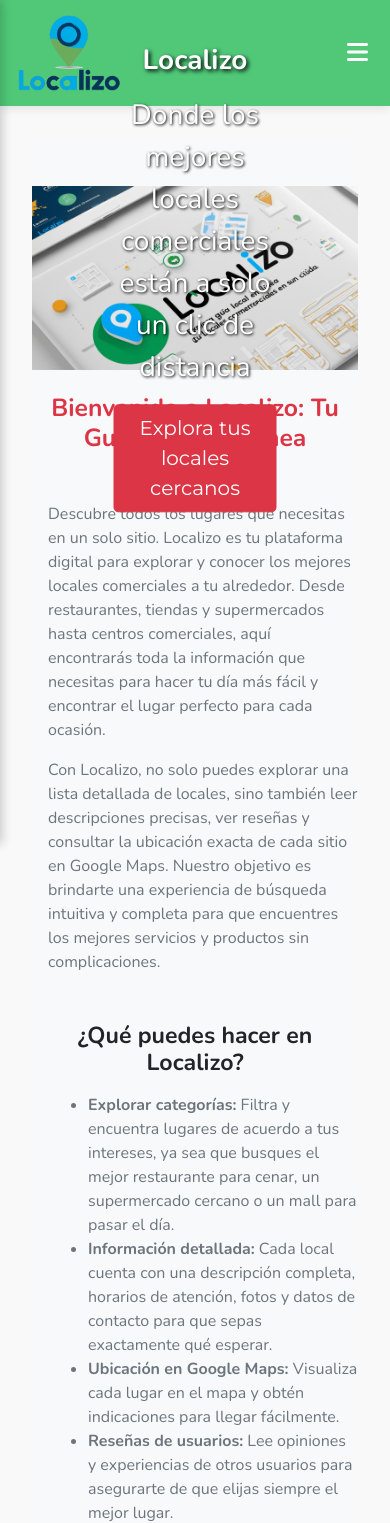
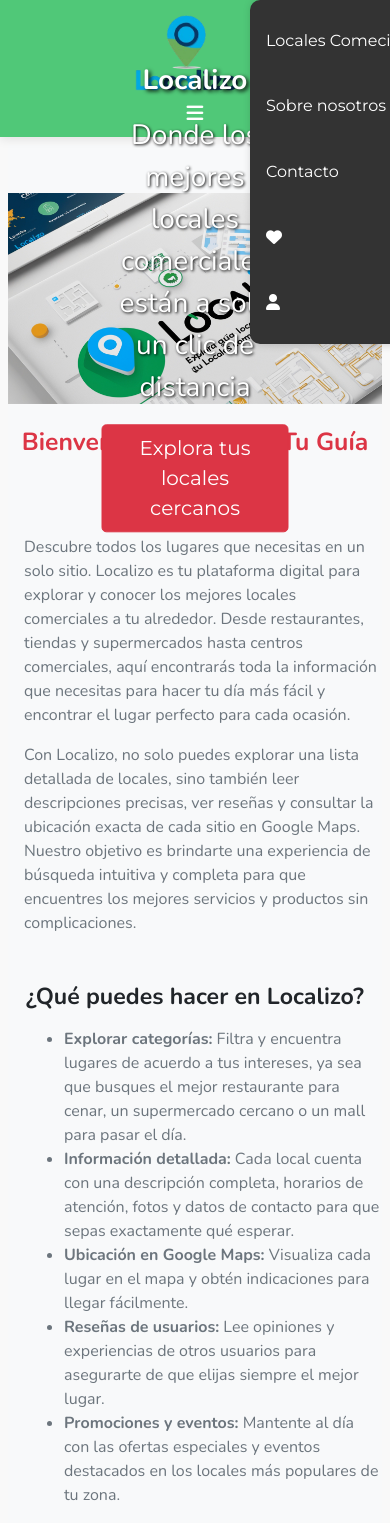
Before and after one commit to MSrLuna/Localizo, a Django app: page / in a window 390 px wide. Shown: the top 1523 px of the page. Run offline with Django 5.2, Linux system fonts and the light colour scheme.

Commit message:
Mejoras Visuales

```diff
--- a/static/css/styles.css
+++ b/static/css/styles.css
@@ -14,6 +14,7 @@
     padding: 0.5rem 1rem;
     box-shadow: 0 2px 10px rgba(0, 0, 0, 0.1);
 }
+
 .navbar .menu-toggle {
     background-color: transparent;
     border: none;
@@ -22,9 +23,11 @@
     cursor: pointer;
     transition: transform 0.2s ease;
 }
+
 .navbar .menu-toggle:hover {
     transform: rotate(90deg);
 }
+
 .navbar-brand img {
     max-height: 3rem;
 }
@@ -32,26 +35,33 @@
 .sidebar {
     position: fixed;
     top: 0;
-    left: -250px;
+    right: -250px;  /* Comienza fuera de la pantalla, a la derecha */
     width: 250px;
-    height: 100%;
+    height: auto;
+    max-height: 70%; /* No ocupa toda la pantalla */
     background-color: #333;
     color: white;
-    transition: all 0.3s ease-in-out;
+    transition: right 0.3s ease-in-out;  /* Animación para entrar y salir */
     z-index: 1000;
     box-shadow: 2px 0 10px rgba(0, 0, 0, 0.2);
+    border-radius: 10px 0 0 10px;  /* Redondea las esquinas del menú */
+    overflow-y: auto; /* Permite scroll si el contenido excede el alto del menú */
 }
+
 .sidebar.active {
-    left: 0;
+    right: 0;  /* Cuando se activa, el menú se desliza a la derecha */
 }
+
 .sidebar ul {
     list-style: none;
     padding: 0;
     margin: 2rem 0;
 }
+
 .sidebar ul li {
     margin: 1rem 0;
 }
+
 .sidebar ul li a {
     color: white;
     text-decoration: none;
@@ -60,8 +70,10 @@
     border-radius: 5px;
     transition: background-color 0.3s;
 }
+
 .sidebar ul li a:hover {
     background-color: #50C878;
+    color: white;
 }
 
 .overlay {
@@ -75,6 +87,7 @@
     display: none;
     transition: opacity 0.3s;
 }
+
 .overlay.active {
     display: block;
     opacity: 1;
@@ -97,7 +110,7 @@
 }
 
 .carousel-image {
-    object-fit: contain; /* Mantiene las proporciones originales de la imagen */
+    object-fit: contain;
     max-height: 400px;
 }
 
@@ -110,12 +123,12 @@
     background-image: inherit;
     background-size: cover;
     background-position: center;
-    background-color: rgba(0, 0, 0, 0.5); /* Fondo oscuro */
-    z-index: -1; /* Coloca el fondo debajo de la imagen */
+    background-color: rgba(0, 0, 0, 0.5);
+    z-index: -1;
 }
 
 .carousel-control-prev, .carousel-control-next {
-    background-color: rgba(0, 0, 0, 0.5); /* Fondo oscuro para los botones */
+    background-color: rgba(0, 0, 0, 0.5);
     border: none;
     color: white;
     width: 5%;
@@ -123,27 +136,83 @@
 }
 
 .carousel-control-prev-icon, .carousel-control-next-icon {
-    filter: invert(1); /* Hace los íconos blancos para una mejor visibilidad */
+    filter: invert(1);
 }
 
 .carousel-control-prev:hover, .carousel-control-next:hover,
 .carousel-control-prev:focus, .carousel-control-next:focus,
 .carousel-control-prev:active, .carousel-control-next:active {
-    background-color: rgba(0, 0, 0, 0.5); /* Fondo oscuro constante */
+    background-color: rgba(0, 0, 0, 0.5);
 }
 
-/* Limita la longitud del texto en las celdas de la tabla */
 .table td {
-    max-width: 150px;  /* Limita el ancho de la celda */
-    overflow: hidden;  /* Oculta el texto que se sale de la celda */
-    text-overflow: ellipsis;  /* Muestra '...' cuando el texto es muy largo */
-    white-space: nowrap;  /* Evita que el texto se envuelva a la siguiente línea */
+    max-width: 150px;
+    overflow: hidden;
+    text-overflow: ellipsis;
+    white-space: nowrap;
 }
 
-/* Estilo para las celdas con texto largo */
 .truncate-text {
-    max-width: 150px;  /* Limita el ancho de la celda */
-    overflow: hidden;  /* Oculta el texto que se sale de la celda */
-    text-overflow: ellipsis;  /* Muestra '...' cuando el texto es muy largo */
-    white-space: nowrap;  /* Evita que el texto se envuelva a la siguiente línea */
+    max-width: 150px;
+    overflow: hidden;
+    text-overflow: ellipsis;
+    white-space: nowrap;
 }
+
+/* Responsividad para pantallas pequeñas */
+@media (max-width: 768px) {
+    .navbar {
+        flex-direction: column;
+        padding: 1rem;
+    }
+
+    .navbar .menu-toggle {
+        font-size: 1.2rem;
+    }
+
+    .sidebar {
+        width: 200px;
+        max-height: 60%; /* Ajustar la altura del menú en pantallas pequeñas */
+    }
+
+    .sidebar ul {
+        margin-top: 1rem;
+    }
+
+    .overlay.active {
+        display: block;
+        opacity: 0.8;
+    }
+
+    .content {
+        margin: 1rem;
+    }
+
+    .carousel-image {
+        max-height: 300px;
+    }
+}
+
+/* Responsividad adicional para dispositivos muy pequeños */
+@media (max-width: 480px) {
+    .navbar {
+        padding: 0.5rem;
+    }
+
+    .sidebar {
+        width: 100%;
+        max-height: 50%; /* Menú más pequeño */
+    }
+
+    .sidebar ul {
+        margin: 1rem 0;
+    }
+
+    .content {
+        margin: 0.5rem;
+    }
+
+    .carousel-image {
+        max-height: 250px;
+    }
+}
--- a/templates/shared/baseIndex.html
+++ b/templates/shared/baseIndex.html
@@ -29,11 +29,9 @@
             {% if request.session.rol_id == '2' %}
             <li>
                 <a href="{% url 'AdminHome' %}">
-                    <i class="fas fa-home"></i> Inicio
+                    <i class="fas fa-home"></i> Panel Admin
                 </a>
             </li>
-            {% elif request.session.rol_id == '3' %}
-            <!-- Otros enlaces -->
             {% endif %}
             {% endblock %}
             {% block navitems %}
--- a/templates/usuario/inicio.html
+++ b/templates/usuario/inicio.html
@@ -11,22 +11,20 @@
 
 {% block navitems %}
     <li class="nav-item">
-        <a href="{% url 'Locales' %}" class="nav-link text-decoration-underline">Locales Comeciales</a>
+        <a href="{% url 'Locales' %}" class="nav-link">Locales Comeciales</a>
     </li>
     <li class="nav-item">
-        <a href="{% url 'Nosotros' %}" class="nav-link text-decoration-underline">Sobre nosotros</a>
+        <a href="{% url 'Nosotros' %}" class="nav-link">Sobre nosotros</a>
     </li>
     <li class="nav-item">
-        <a href="{% url 'Contacto' %}" class="nav-link text-decoration-underline">Contacto</a>
+        <a href="{% url 'Contacto' %}" class="nav-link">Contacto</a>
     </li>
-
-    <div class="ms-auto">
+    <li class="nav-item">
         <a href="{% url 'Login' %}" class="nav-link text-white" title="Favoritos">
             <i class="fas fa-heart"></i>
         </a>
-    </div>
-
-    <div class="ms-auto">
+    </li>
+    <li class="nav-item">
         {% if request.session.user_id %}
             <a href="{% url 'LogOut' %}" title="Cerrar sesión" class="nav-link text-white">
                 <i class="fas fa-right-from-bracket"></i>
@@ -36,7 +34,7 @@
                 <i class="fas fa-user"></i>
             </a>
         {% endif %}
-    </div>
+    </li>
 {% endblock %}
 
 
--- a/web/views.py
+++ b/web/views.py
@@ -1,7 +1,6 @@
 import datetime
 from django.conf import settings
 from django.contrib import messages
-from django.contrib.auth.decorators import login_required
 from django.contrib.auth import logout
 from django.shortcuts import get_object_or_404, redirect, render
 from django.core.mail import send_mail
@@ -86,12 +85,6 @@
 @admin_required
 def RenderAdminHome(request):
     return render(request, 'admin/views/inicio.html')
-
-@admin_required
-def RenderTrabajadores(request):
-    users = Usuario.objects.all()
-    adm = Administrador.objects.all()
-    return render(request, 'admin/views/trabajadores.html', {'users': users, 'adm': adm})
 
 def contact_view(request):
     if request.method == 'POST':
```
Also changed, not shown: templates/admin/views/inicio.html (+5 -3 lines), templates/usuario/contacto.html (+7 -9 lines), templates/usuario/locales.html (+7 -9 lines), templates/usuario/nosotros.html (+7 -9 lines).
